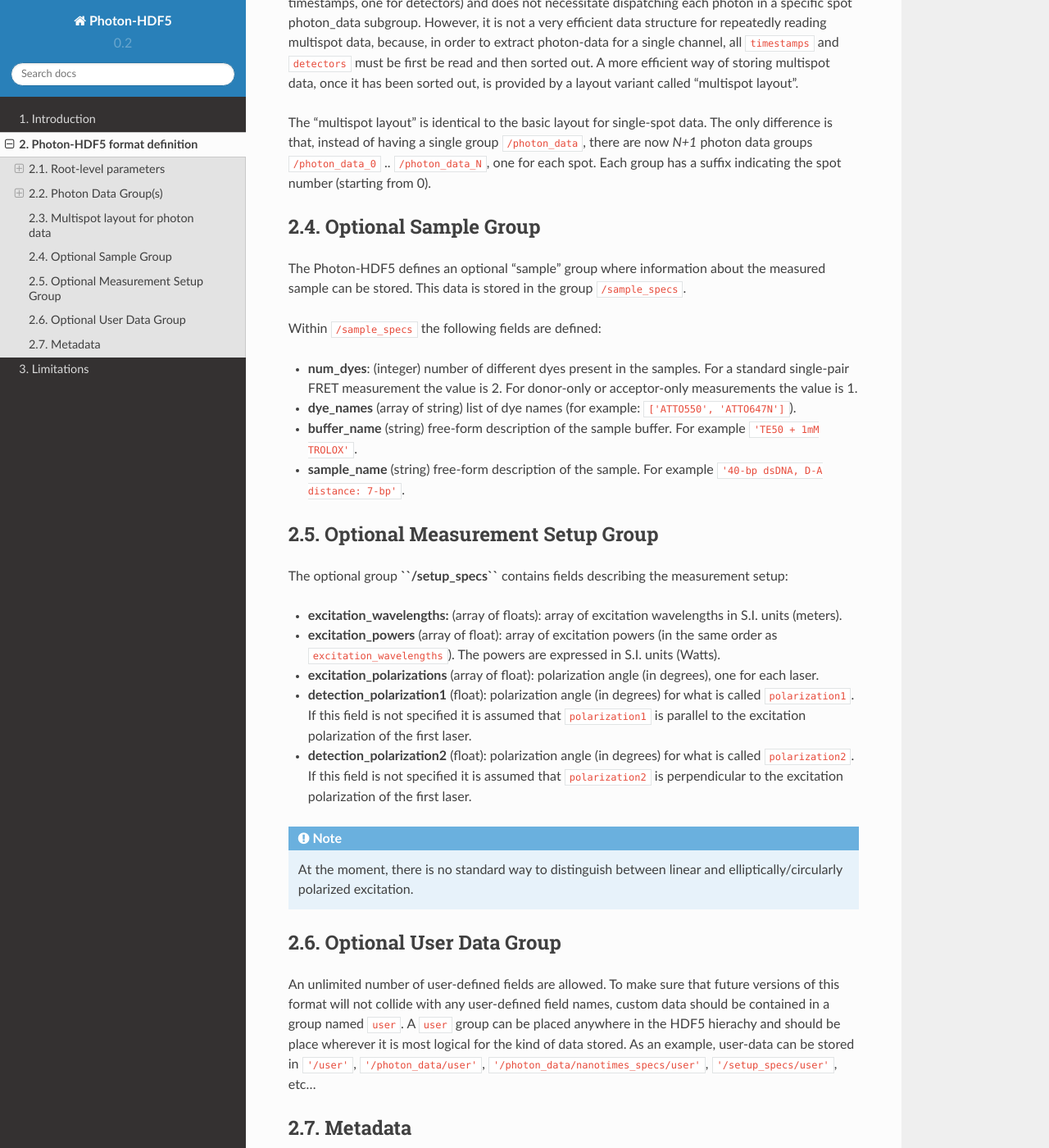
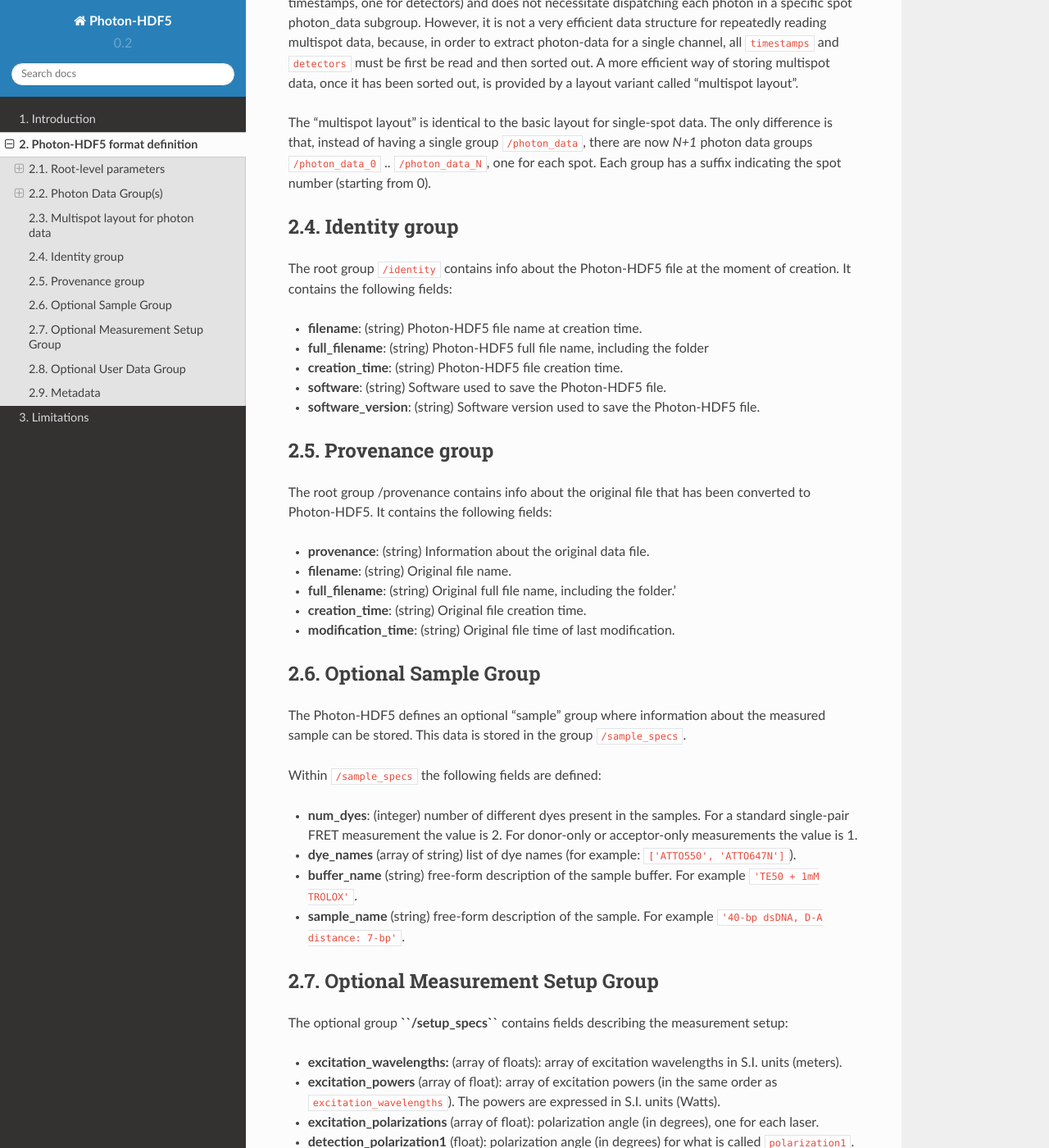
Before and after one commit to Photon-HDF5/photon-hdf5, a Sphinx documentation site: the page built from docs/phdata.rst, in a window 1280 px wide and 1400 px high, scrolled down 6671 px. Shown: the whole window at 82% size. Built offline with Sphinx 7.4.7 and the Read the Docs theme 2.0.0, drawn with Linux system fonts in a browser that asks for light colours.

Commit message:
Add identity and provenance groups. Closes #4, #7.

```diff
--- a/docs/phdata.rst
+++ b/docs/phdata.rst
@@ -330,6 +330,50 @@ data. The only difference is that, instead of having a single group
 ``/photon_data_0`` .. ``/photon_data_N``, one for each spot. Each group
 has a suffix indicating the spot number (starting from 0).
 
+Identity group
+--------------
+
+The root group ``/identity`` contains info about the Photon-HDF5 file
+at the moment of creation. It contains the following fields:
+
+- **filename**: (string)
+  Photon-HDF5 file name at creation time.
+
+- **full_filename**: (string)
+  Photon-HDF5 full file name, including the folder
+
+- **creation_time**: (string)
+  Photon-HDF5 file creation time.
+
+- **software**: (string)
+  Software used to save the Photon-HDF5 file.
+
+- **software_version**: (string)
+  Software version used to save the Photon-HDF5 file.
+
+
+Provenance group
+----------------
+
+The root group /provenance contains info about the original file that
+has been converted to Photon-HDF5. It contains the following fields:
+
+- **provenance**: (string)
+  Information about the original data file.
+
+- **filename**: (string)
+  Original file name.
+
+- **full_filename**: (string)
+  Original full file name, including the folder.'
+
+- **creation_time**: (string)
+  Original file creation time.
+
+- **modification_time**: (string)
+  Original file time of last modification.
+
+
 Optional Sample Group
 ---------------------
 
```
